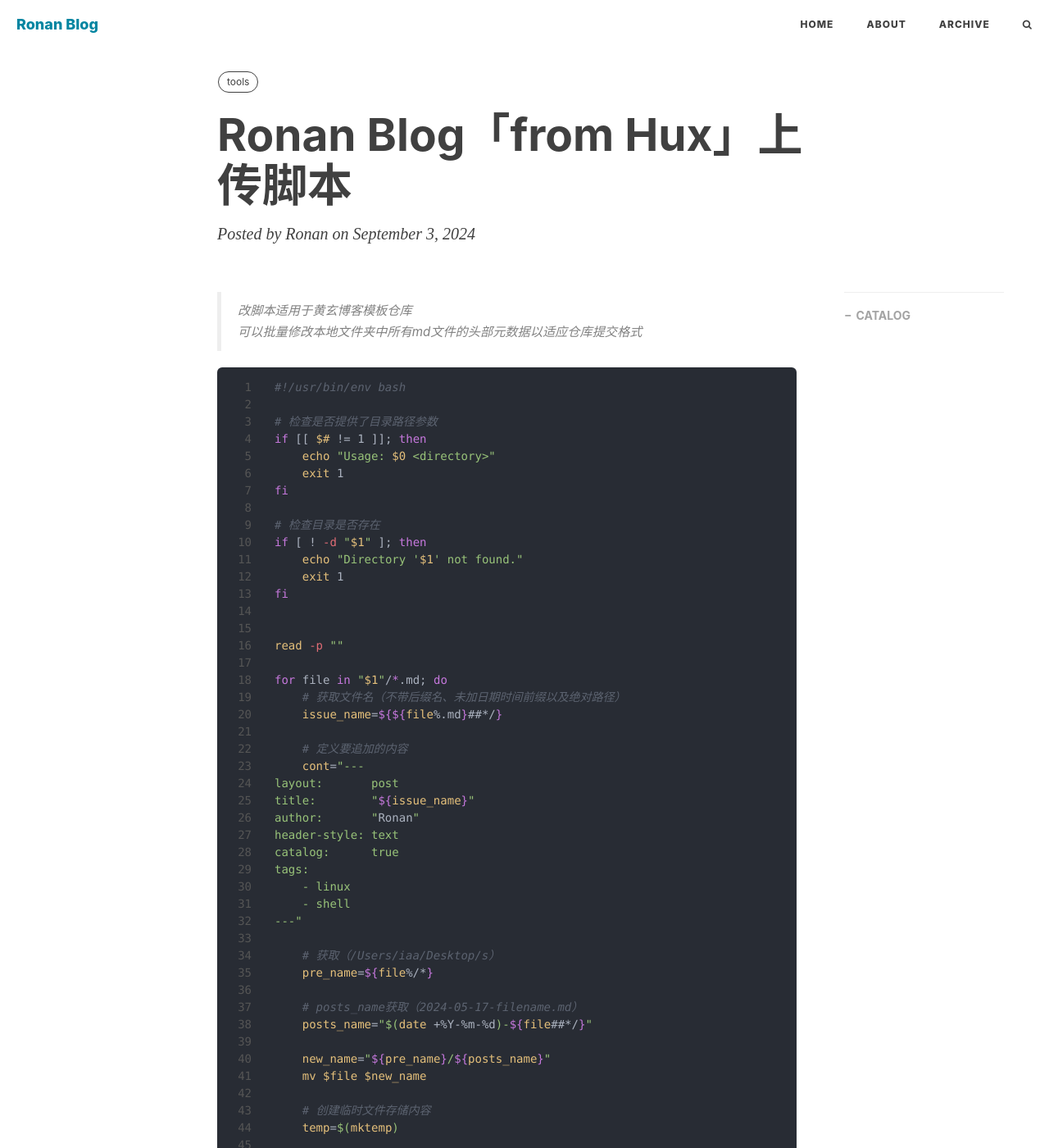
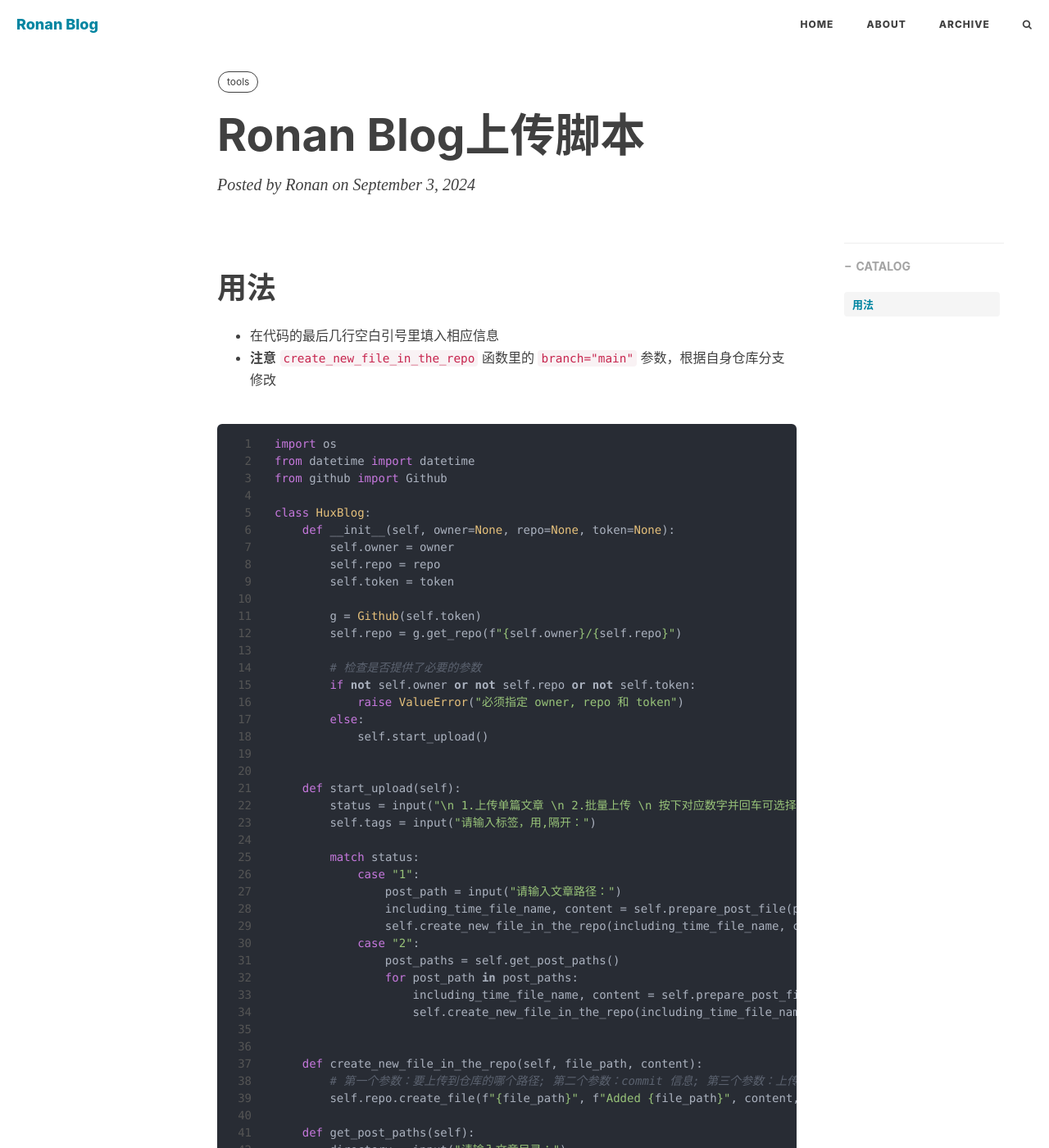
Before and after one commit to EchoZap/Huxpro_Blog, a Jekyll site: the page built from _posts/2024-09-03-Ronan Blog上传脚本.md, in a window 1280 px wide and 1400 px high. Shown: the whole window at 82% size. Built offline with Jekyll 4.4.1, drawn with Linux system fonts in a browser that asks for light colours; nearby versions of some CDN libraries; comment, search, counter and statistics services are not loaded; some of the changed text lies outside the part shown.

Commit message:
Update and rename 2024-09-03-Ronan Blog「from Hux」上传脚本.md to 2024-09-03-Ronan Blog上传脚本.md

````diff
--- a/_posts/2024-09-03-Ronan Blog「from Hux」上传脚本.md
+++ b/_posts/2024-09-03-Ronan Blog上传脚本.md
@@ -1,78 +1,17 @@
 ---
 layout: post
-title: "Ronan Blog「from Hux」上传脚本"
+title: "Ronan Blog上传脚本"
 author: "Ronan"
 header-style: text
 tags:
   - tools
 ---
 
-> 改脚本适用于黄玄博客模板仓库
->
-> 可以批量修改本地文件夹中所有md文件的头部元数据以适应仓库提交格式
+# 用法
 
-```shell
-#!/usr/bin/env bash
+- 在代码的最后几行空白引号里填入相应信息
+- **注意** `create_new_file_in_the_repo` 函数里的 `branch="main"` 参数，根据自身仓库分支修改
 
-# 检查是否提供了目录路径参数
-if [[ $# != 1 ]]; then
-    echo "Usage: $0 <directory>"
-    exit 1
-fi
-
-# 检查目录是否存在
-if [ ! -d "$1" ]; then
-    echo "Directory '$1' not found."
-    exit 1
-fi
-
-
-read -p ""
-
-for file in "$1"/*.md; do
-    # 获取文件名（不带后缀名、未加日期时间前缀以及绝对路径）
-    issue_name=${${file%.md}##*/}
-
-    # 定义要追加的内容
-    cont="---
-layout:       post
-title:        "${issue_name}"
-author:       "Ronan"
-header-style: text
-catalog:      true
-tags:
-    - linux
-    - shell
----"
-
-    # 获取（/Users/iaa/Desktop/s）
-    pre_name=${file%/*}
-
-    # posts_name获取（2024-05-17-filename.md）
-    posts_name="$(date +%Y-%m-%d)-${file##*/}"
-
-    new_name="${pre_name}/${posts_name}"
-    mv $file $new_name
-
-    # 创建临时文件存储内容
-    temp=$(mktemp)
-
-    # 将内容写入临时文件
-    {
-    echo "$cont"
-    echo "" # 添加一个空行
-    cat "$new_name"
-    } > "$temp"
-
-    # 用临时文件的内容覆盖原文件
-    mv "$temp" "$new_name"
-
-    echo "Content added to the top of $new_name successfully."
-
-done
-
-echo "All jobs done..."
-```
 
 ```python
 import os
@@ -113,7 +52,7 @@ class HuxBlog:
 
     def create_new_file_in_the_repo(self, file_path, content):
         # 第一个参数：要上传到仓库的哪个路径; 第二个参数：commit 信息; 第三个参数：上传文档正文; 第四个参数：上传的分支
-        self.repo.create_file(f"{file_path}", f"Added {file_path}", content, branch="master")
+        self.repo.create_file(f"{file_path}", f"Added {file_path}", content, branch="main")
 
     def get_post_paths(self):
         directory = input("请输入文章目录：")
````
